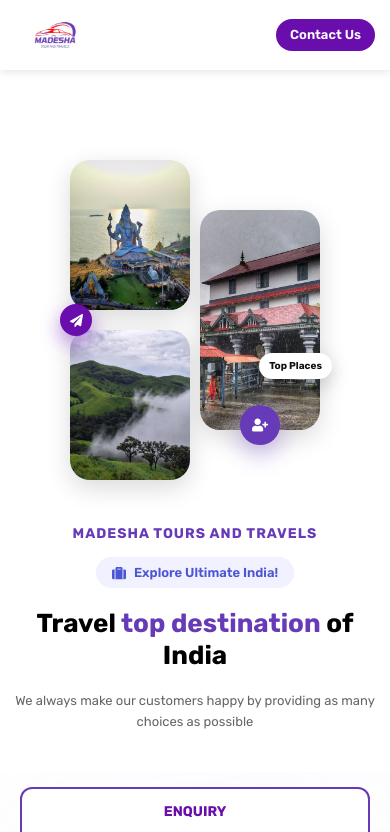
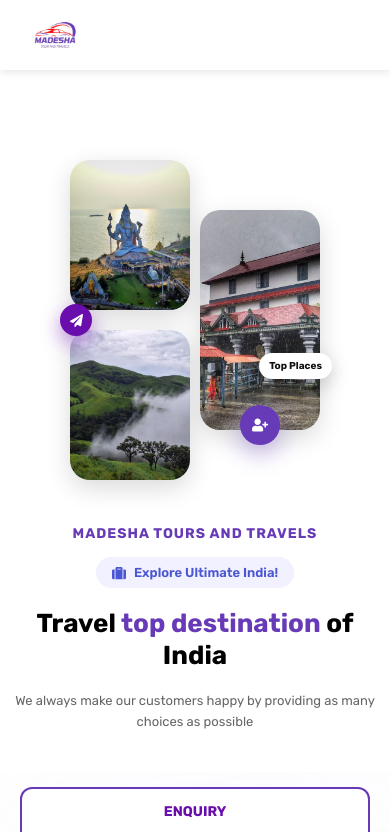
Before and after one commit to IT-Alliance-Tech/MadeshaTravels-React, a React (Vite) app: page / in a window 390 px wide. Shown: the top 832 px of the page. Built offline with nearby package versions, Linux system fonts and the light colour scheme.

Commit message:
Updated header.module.css

```diff
--- a/src/styles/header.module.css
+++ b/src/styles/header.module.css
@@ -116,85 +116,17 @@
   border-radius: 4px;
 }
 
-/* ---------------- RESPONSIVE ---------------- */
-@media (max-width: 1100px) {
-  .nav ul {
-    gap: 35px;
-  }
-  .logo img {
-    width: 200px;
-    height: auto;
-  }
-}
-
-@media (max-width: 1024px) {
-  .header {
-    padding: 15px 40px;
-  }
-  .nav ul {
-    gap: 25px;
-  }
-  .logo img {
-    height: 150px;
-    width: auto;
-  }
-}
-
-@media (max-width: 820px) {
-  .nav ul {
-    gap: 18px;
-  }
-  .logo img {
-    width: 160px;
-    height: auto;
-  }
-}
-
-@media (max-width: 768px) {
-  .header {
-    padding: 12px 20px;
-    justify-content: space-between;
-  }
-  .nav {
-    display: none;
-  }
-  .logo img {
-    height: 100px;
-    width: auto;
-  }
-  .contact-btn {
-    padding: 8px 16px;
-    font-size: 14px;
-    border-radius: 40px;
-  }
-}
-
-@media (max-width: 480px) {
-  .header {
-    padding: 10px 15px;
-    height: 70px;
-  }
-  .logo img {
-    height: 80px;
-    width: 100%;
-  }
-  .contact-btn {
-    padding: 6px 14px;
-    font-size: 13px;
-    border-radius: 35px;
-  }
-}
-
 /* Mobile Menu Toggle Button */
 .mobileMenuToggle {
   display: none;
   background: none;
   border: none;
-  font-size: 24px;
+  font-size: 28px;
   color: #6a0dad;
   cursor: pointer;
   z-index: 1002;
   outline: none;
+  padding: 5px;
 }
 
 .mobileMenuToggle:focus,
@@ -246,6 +178,7 @@
   transition: all 0.3s ease;
   border-radius: 8px;
   text-decoration: none;
+  font-family: inherit;
 }
 
 .mobile-nav-btn:hover,
@@ -253,6 +186,7 @@
   background: #f1f1ff;
   color: #6a0dad;
   font-weight: 600;
+  outline: none;
 }
 
 .mobile-contact-btn {
@@ -279,8 +213,59 @@
   z-index: 1000;
 }
 
-/* Show mobile menu elements on small screens */
+/* ---------------- RESPONSIVE ---------------- */
+@media (max-width: 1100px) {
+  .nav ul {
+    gap: 35px;
+  }
+  .logo img {
+    width: 200px;
+    height: auto;
+  }
+}
+
+@media (max-width: 1024px) {
+  .header {
+    padding: 15px 40px;
+  }
+  .nav ul {
+    gap: 25px;
+  }
+  .logo img {
+    height: 150px;
+    width: auto;
+  }
+}
+
+@media (max-width: 820px) {
+  .nav ul {
+    gap: 18px;
+  }
+  .logo img {
+    width: 160px;
+    height: auto;
+  }
+}
+
 @media (max-width: 768px) {
+  .header {
+    padding: 12px 20px;
+    justify-content: space-between;
+  }
+
+  .nav {
+    display: none;
+  }
+
+  .contact-button {
+    display: none;
+  }
+
+  .logo img {
+    height: 100px;
+    width: auto;
+  }
+
   .mobileMenuToggle {
     display: block;
   }
@@ -295,6 +280,16 @@
 }
 
 @media (max-width: 480px) {
+  .header {
+    padding: 10px 15px;
+    height: 70px;
+  }
+
+  .logo img {
+    height: 80px;
+    width: 100%;
+  }
+
   .mobileMenu {
     top: 70px;
     height: calc(100vh - 70px);
@@ -306,4 +301,8 @@
     padding: 12px 16px;
     font-size: 15px;
   }
+
+  .mobileMenuToggle {
+    font-size: 24px;
+  }
 }
```
